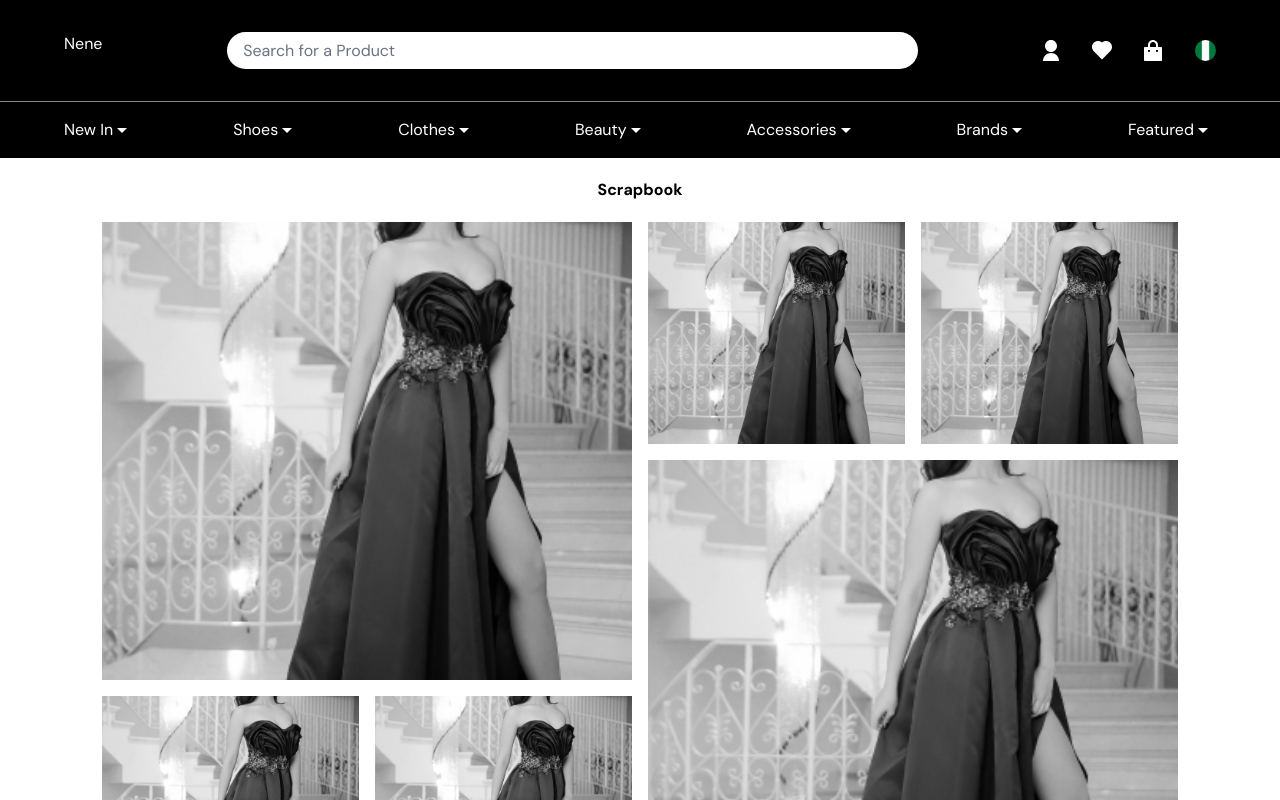
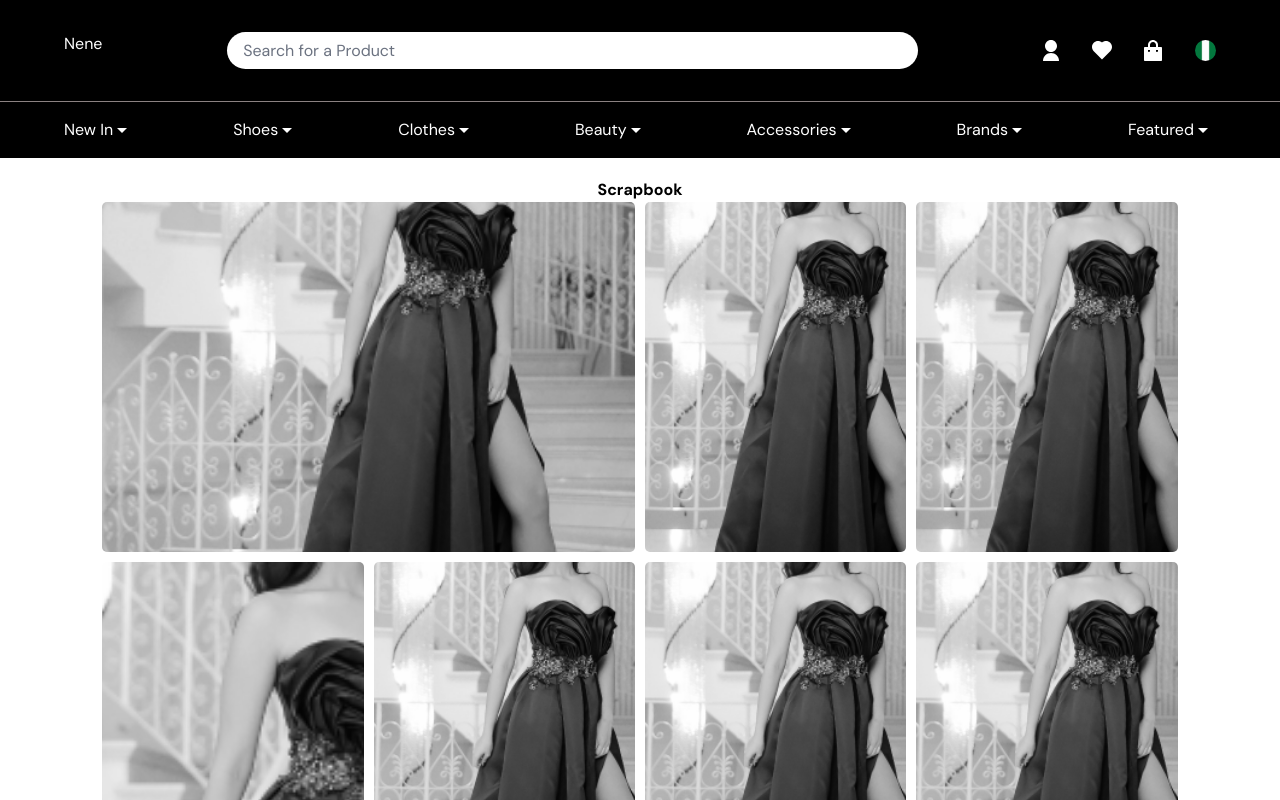
Before and after one commit to TechInnovationsandSolutions/NeneFE, a Next.js app: page /scrapbook in a window 1280 px wide. Shown: the top 800 px of the page. Built offline with nearby package versions, Linux system fonts and the light colour scheme.

Commit message:
fixed scrapbook gallery

```diff
--- a/components/galleryItem/index.js
+++ b/components/galleryItem/index.js
@@ -7,7 +7,9 @@ const GalleryItem = ({ img }) => {
   const [currentId, setCurrentId] = useState("");
 
   const router = useRouter();
-  const imgResizeId = [1, 4, 8, 11];
+  // ids for images that are resized in the gallery
+  const tallImgResizeId = [1, 11];
+  const wideImgResizeId = [8, 4];
   useEffect(() => {
     console.log(imgRef);
   }, [imgRef]);
@@ -23,8 +25,12 @@ const GalleryItem = ({ img }) => {
   return (
     <div
       className={`overflow-y-hidden ${
-        imgResizeId.includes(img.id) ? "lg:col-span-2 lg:row-span-2 " : "h-full"
-      }  w-fit h-fit relative`}
+        tallImgResizeId.includes(img.id)
+          ? "tall"
+          : wideImgResizeId.includes(img.id)
+          ? "wide"
+          : ""
+      }  relative`}
       onMouseOut={() => setHovered(false)}
       onMouseOver={() => handleMouseOver()}
     >
@@ -39,7 +45,7 @@ const GalleryItem = ({ img }) => {
 
       <div
         onClick={handleToCollectionPage}
-        class={` cursor-pointer bg-[#0000008c] p-2 flex flex-col gap-2 absolute w-full bg-opacity-0 opacity-0 -translate-y-full ${
+        class={` cursor-pointer bg-[#0000008c] p-2 flex flex-col gap-2 opacity-0 bottom-0 absolute w-full  ${
           hovered ? "animate-slide-up opacity-100 " : " "
         }   text-white`}
       >
--- a/package.json
+++ b/package.json
@@ -21,8 +21,8 @@
     "react-color": "^2.19.3",
     "react-dom": "18.2.0",
     "react-hook-form": "^7.43.7",
+    "react-icons": "^4.9.0",
     "react-paginate": "^8.2.0",
-    "react-icons": "^4.9.0",
     "react-redux": "^8.0.5",
     "react-slick": "^0.29.0",
     "react-toastify": "^9.1.3",
--- a/pages/scrapbook/index.js
+++ b/pages/scrapbook/index.js
@@ -19,7 +19,7 @@ const Scrapbook = () => {
     <div className="px-[8%] py-5">
       <h1 className="text-center font-bold">Scrapbook</h1>
       <main>
-        <div className="flex flex-col md:grid md:grid-cols-2 lg:grid-cols-4 flex-wrap  gap-4 py-5 ">
+        <div className="scrapbook-wrapper ">
           {imgArray.map((img) => {
             return <GalleryItem img={img} key={img.id} />;
           })}
--- a/styles/globals.css
+++ b/styles/globals.css
@@ -88,3 +88,36 @@ html {
     display: block;
   }
 }
+
+.scrapbook-wrapper {
+  display: grid;
+  grid-gap: 10px;
+  grid-template-columns: repeat(auto-fit, minmax(250px, 1fr));
+  grid-auto-rows: minmax(250px, 350px);
+  grid-auto-flow: dense;
+}
+.scrapbook-wrapper > div {
+  display: flex;
+}
+
+.scrapbook-wrapper > div > img {
+  object-fit: cover;
+  max-width: 100%;
+  width: 100%;
+  height: 100%;
+  border-radius: 5px;
+  height: auto;
+  vertical-align: middle;
+  display: inline-block;
+}
+
+.scrapbook-wrapper .wide {
+  grid-row: span 2;
+}
+.scrapbook-wrapper .tall {
+  grid-column: span 2;
+}
+.scrapbook-wrapper .big {
+  grid-row: span 2;
+  grid-column: span 2;
+}
--- a/tailwind.config.js
+++ b/tailwind.config.js
@@ -17,7 +17,7 @@ module.exports = {
         header: {
           gray: "#757575",
         },
-        btnRed:'#D52C2C',
+        btnRed: "#D52C2C",
         lightPink: "hsl(var(--lightPink))",
         lightGray: "hsl(var(--lightGray))",
         priBlack: "hsl(var(--pri-black))",
@@ -49,10 +49,10 @@ module.exports = {
       keyframes: {
         "slide-up": {
           "0%": {
-            transform: "translateY(0%)",
+            bottom: "-100%",
             opacity: 0,
           },
-          "100%": { transform: "translateY(-100%)", opacity: 1 },
+          "100%": { bottom: "0", opacity: 1 },
         },
         "slide-right": {
           "0%": {
```
Also changed, not shown: 1 other file (tests, documents, lock files or other folders).
